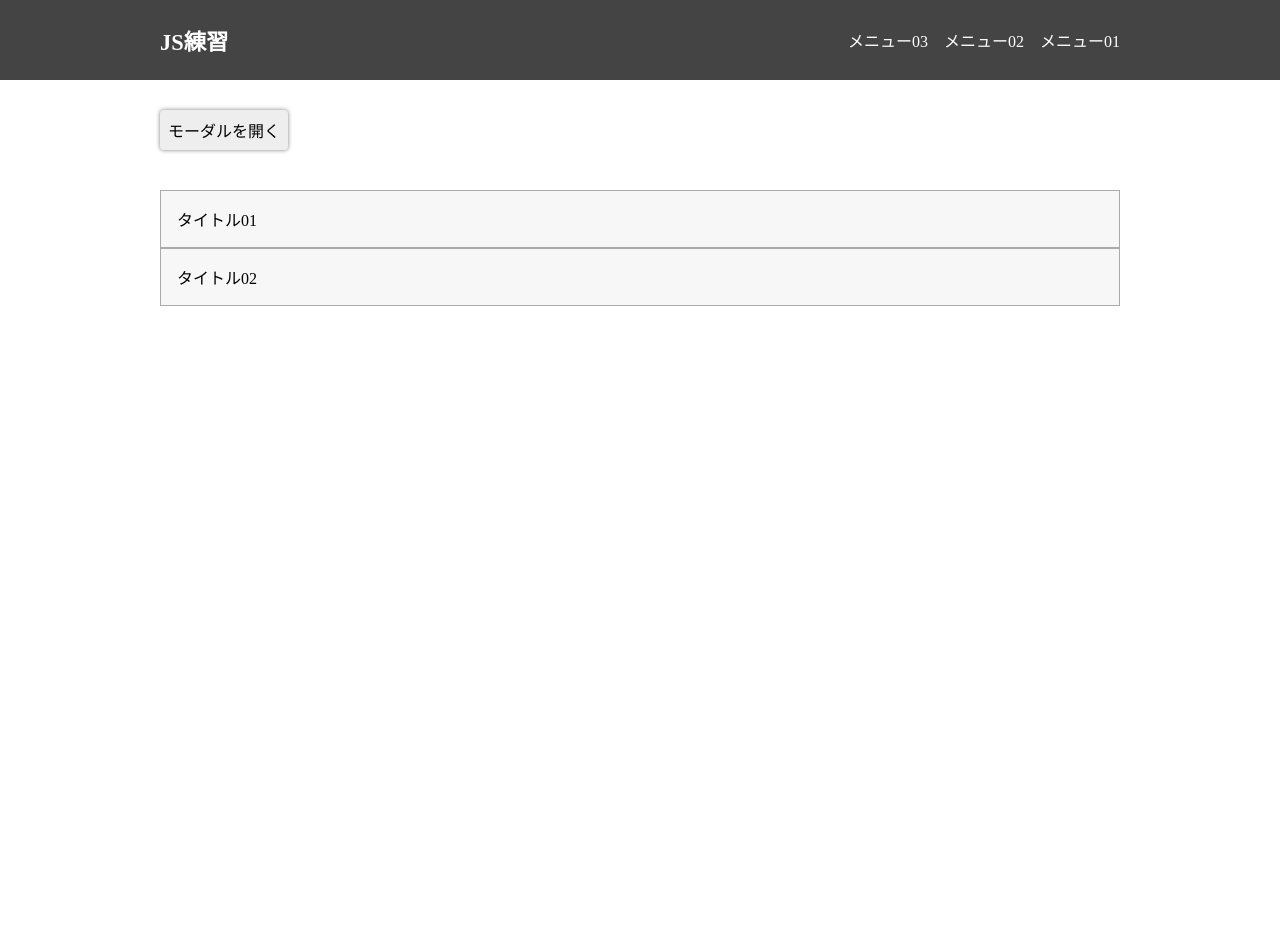
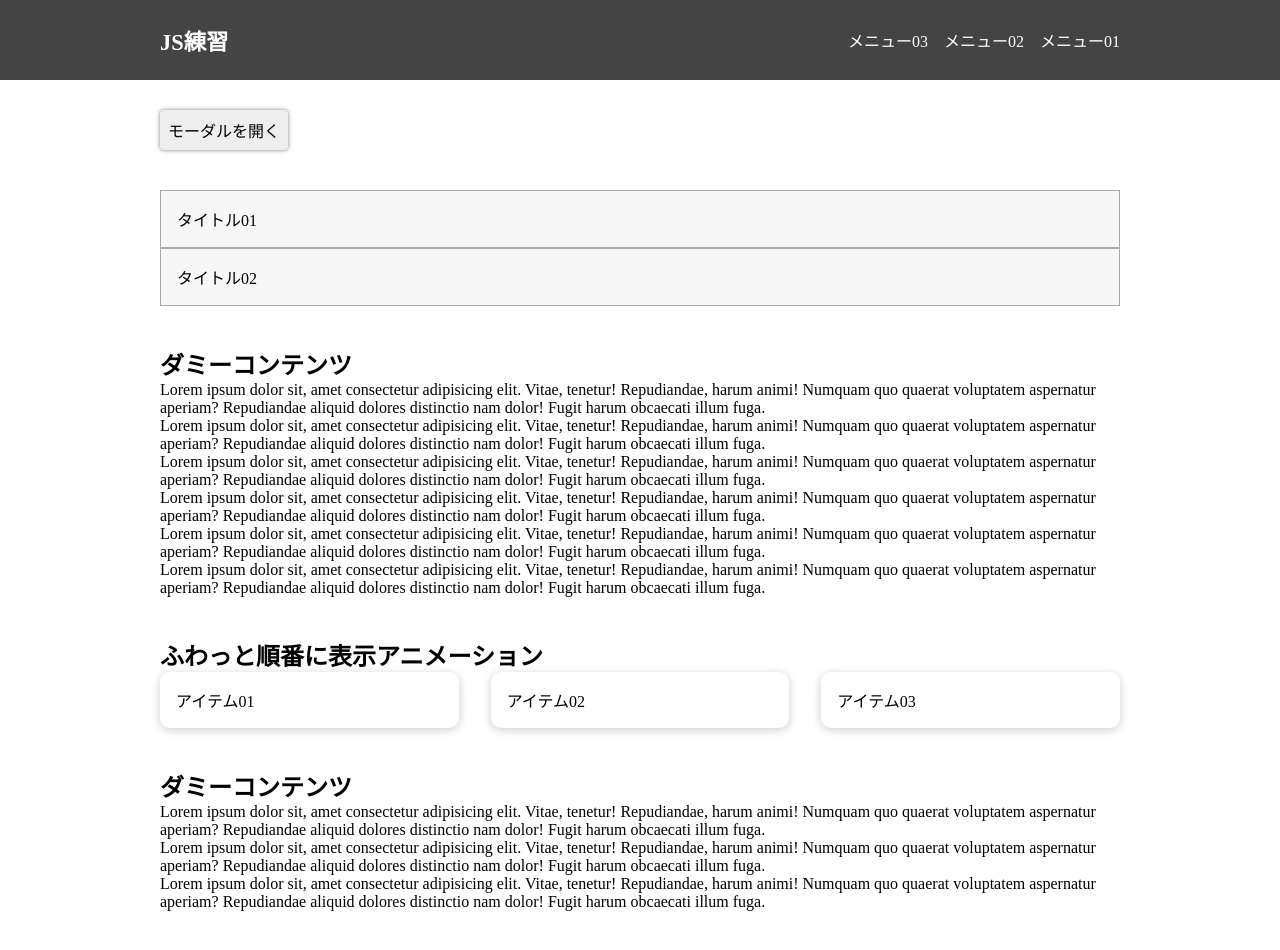
Before and after one commit to sukepiyo/js-practice, a plain HTML site: page index.html in a window 1280 px wide. Before the commit the page ends 800 px from the top, so only its background shows below. Drawn offline with Linux system fonts and the light colour scheme; some packages are replaced by stand-ins of ours.

Commit message:
スクロールアニメーションの実装

```diff
--- a/css/style.css
+++ b/css/style.css
@@ -24,6 +24,11 @@ section {
 .w-container {
     width: min(92%, 960px);
     margin: 0 auto;
+}
+
+.dummy-content {
+    margin: 40px auto;
+    /* background-color: #555; */
 }
 
 /* HEADER
@@ -219,3 +224,26 @@ section {
     height: auto;
     /* opacity: 1; */
 }
+
+/* SCROLL-TEST
+================================================== */
+.card-list {
+    display: grid;
+    gap: 2rem;
+
+    @media (min-width: 768px) {
+    grid-template-columns: repeat(3, 1fr);
+    }
+    /* justify-content: center;
+    align-items: center; */
+}
+.card-list__item {
+    width: 100%;
+    padding: 1rem;
+    border-radius: 10px;
+    box-shadow: 0 2px 10px rgba(0, 0, 0, 0.2);
+}
+
+.fadein {
+    opacity: 0;
+}
--- a/index.html
+++ b/index.html
@@ -62,6 +62,36 @@
         </div>
     </section>
     <!-- /.accordion-test -->
+
+    <div class="dummy-content w-container">
+        <h2>ダミーコンテンツ</h2>
+        <p>Lorem ipsum dolor sit, amet consectetur adipisicing elit. Vitae, tenetur! Repudiandae, harum animi! Numquam quo quaerat voluptatem aspernatur aperiam? Repudiandae aliquid dolores distinctio nam dolor! Fugit harum obcaecati illum fuga.</p>
+        <p>Lorem ipsum dolor sit, amet consectetur adipisicing elit. Vitae, tenetur! Repudiandae, harum animi! Numquam quo quaerat voluptatem aspernatur aperiam? Repudiandae aliquid dolores distinctio nam dolor! Fugit harum obcaecati illum fuga.</p>
+        <p>Lorem ipsum dolor sit, amet consectetur adipisicing elit. Vitae, tenetur! Repudiandae, harum animi! Numquam quo quaerat voluptatem aspernatur aperiam? Repudiandae aliquid dolores distinctio nam dolor! Fugit harum obcaecati illum fuga.</p>
+        <p>Lorem ipsum dolor sit, amet consectetur adipisicing elit. Vitae, tenetur! Repudiandae, harum animi! Numquam quo quaerat voluptatem aspernatur aperiam? Repudiandae aliquid dolores distinctio nam dolor! Fugit harum obcaecati illum fuga.</p>
+        <p>Lorem ipsum dolor sit, amet consectetur adipisicing elit. Vitae, tenetur! Repudiandae, harum animi! Numquam quo quaerat voluptatem aspernatur aperiam? Repudiandae aliquid dolores distinctio nam dolor! Fugit harum obcaecati illum fuga.</p>
+        <p>Lorem ipsum dolor sit, amet consectetur adipisicing elit. Vitae, tenetur! Repudiandae, harum animi! Numquam quo quaerat voluptatem aspernatur aperiam? Repudiandae aliquid dolores distinctio nam dolor! Fugit harum obcaecati illum fuga.</p>
+    </div>
+
+    <section class="scroll-test">
+        <div class="w-container">
+            <h2>ふわっと順番に表示アニメーション</h2>
+            <ul class="card-list">
+                <li class="fadein card-list__item">アイテム01</li>
+                <li class="fadein card-list__item">アイテム02</li>
+                <li class="fadein card-list__item">アイテム03</li>
+            </ul>
+        </div>
+    </section>
+    <!-- /.scroll-test -->
+
+    <div class="dummy-content w-container">
+        <h2>ダミーコンテンツ</h2>
+        <p>Lorem ipsum dolor sit, amet consectetur adipisicing elit. Vitae, tenetur! Repudiandae, harum animi! Numquam quo quaerat voluptatem aspernatur aperiam? Repudiandae aliquid dolores distinctio nam dolor! Fugit harum obcaecati illum fuga.</p>
+        <p>Lorem ipsum dolor sit, amet consectetur adipisicing elit. Vitae, tenetur! Repudiandae, harum animi! Numquam quo quaerat voluptatem aspernatur aperiam? Repudiandae aliquid dolores distinctio nam dolor! Fugit harum obcaecati illum fuga.</p>
+        <p>Lorem ipsum dolor sit, amet consectetur adipisicing elit. Vitae, tenetur! Repudiandae, harum animi! Numquam quo quaerat voluptatem aspernatur aperiam? Repudiandae aliquid dolores distinctio nam dolor! Fugit harum obcaecati illum fuga.</p>
+    </div>
+
 </body>
 
 </html>
--- a/js/script.js
+++ b/js/script.js
@@ -41,3 +41,33 @@ accordionTitles.forEach((accordionTitle) => {
         content.classList.toggle('active');
     });
 });
+
+/* スクロールアニメーション
+================================================== */
+// 監視対象が範囲内に現れたら実行する動作
+const animateFade = (entries, obs) => {
+    entries.forEach((entry, index) => {
+        if (entry.isIntersecting) {
+            entry.target.animate(
+                {
+                    opacity: [0, 1],
+                },
+                {
+                    duration: 2000,
+                    delay: 1000 * index,
+                    fill: 'forwards'
+                }
+            );
+            // 一度ふわっと表示されたら監視をやめる
+            obs.unobserve(entry.target);
+        }
+    });
+};
+// 監視設定
+const fadeObserver = new IntersectionObserver(animateFade);
+
+// .fadeinを監視するよう指示
+const fadeElements = document.querySelectorAll('.fadein');
+fadeElements.forEach((fadeElement) => {
+    fadeObserver.observe(fadeElement);
+});
```
